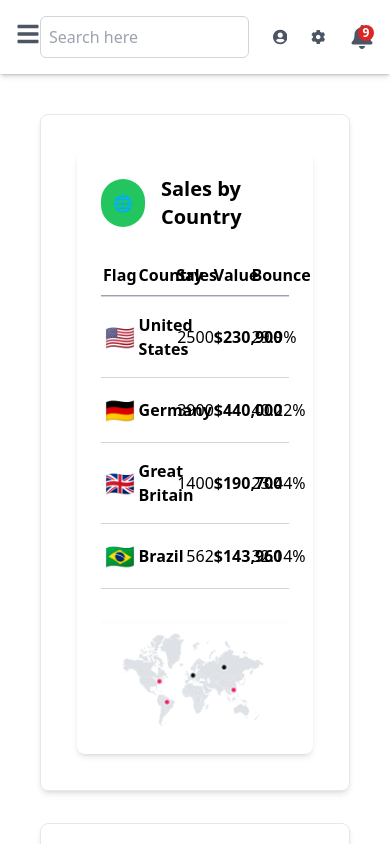
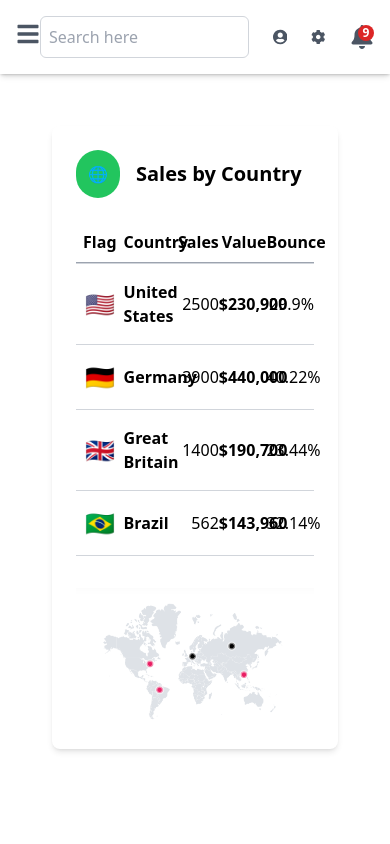
Before and after one commit to mauryarajeev/Simplyfy-ai, a React (Create React App) app: page / in a window 390 px wide. Built offline with nearby package versions, Linux system fonts and the light colour scheme.

Commit message:
Update Dashboard.tsx

```diff
--- a/src/pages/Dashboard.tsx
+++ b/src/pages/Dashboard.tsx
@@ -4,22 +4,23 @@ import ChartList from "../components/ChartList";
 import DataCardList from "../components/DataCardList";
 import CardList from "../components/CardList";
 import Footer from "../components/Footer";
+
 const Dashboard: React.FC = () => {
   return (
-    <div className="flex flex-col items-center gap-8 p-6">
-      <div className="w-full p-4 border border-gray-200 rounded-lg shadow-md">
+    <div className="flex flex-col items-center gap-8 p-4 md:p-6">
+      <div className="w-full md:p-4 md:border md:border-gray-200 md:rounded-lg md:shadow-md">
         <SalesByCountry />
       </div>
-      <div className="w-full  p-4 border border-gray-200 rounded-lg shadow-md">
+      <div className="w-full md:p-4 md:border md:border-gray-200 md:rounded-lg md:shadow-md">
         <ChartList />
       </div>
-      <div className="w-full  p-4 border border-gray-200 rounded-lg shadow-md">
+      <div className="w-full md:p-4 md:border md:border-gray-200 md:rounded-lg md:shadow-md">
         <DataCardList />
       </div>
-      <div className="w-full  p-4 border border-gray-200 rounded-lg shadow-md">
+      <div className="w-full md:p-4 md:border md:border-gray-200 md:rounded-lg md:shadow-md">
         <CardList />
       </div>
-       <div className="w-full gap-0 p-0 border-gray-200 rounded-lg shadow-md">
+      <div className="w-full md:p-4 md:border md:border-gray-200 md:rounded-lg md:shadow-md">
         <Footer />
       </div>
     </div>
```
